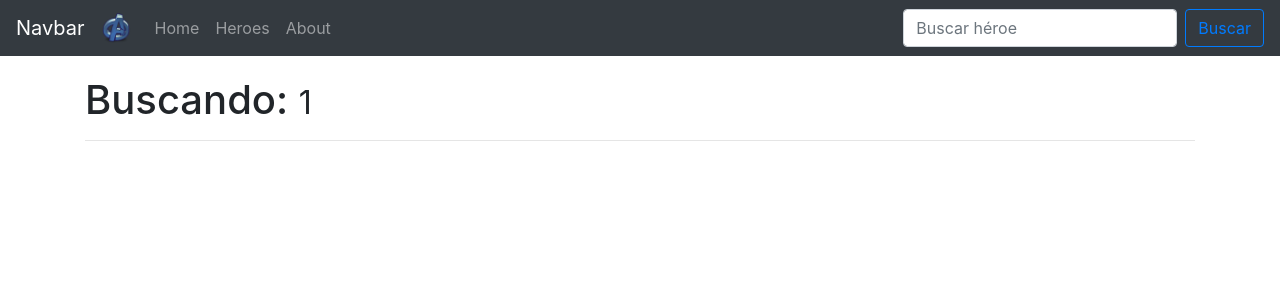
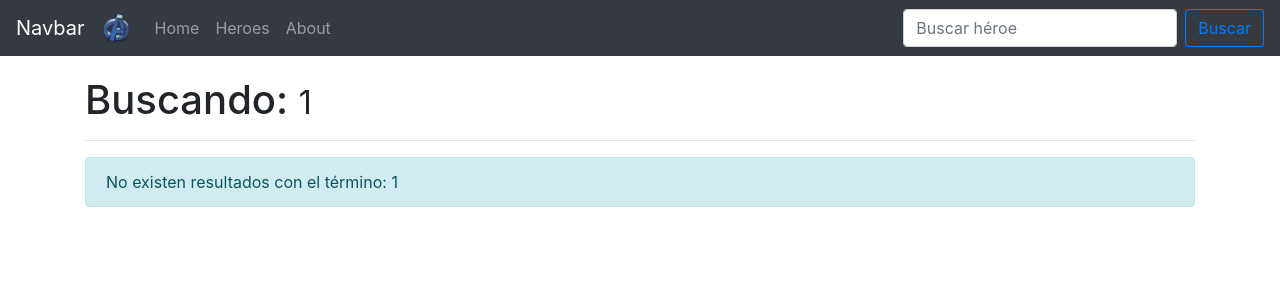
Before and after one commit to devjaime/AngularConceptos, an Angular app in the folder Angular/spa/: page /buscar/1 in a window 1280 px wide. Shown: the top 300 px of the page. Built offline with nearby package versions, Linux system fonts and the light colour scheme.

Commit message:
cuando no existen resultados

```diff
--- a/Angular/spa/src/app/components/buscador/buscador.component.html
+++ b/Angular/spa/src/app/components/buscador/buscador.component.html
@@ -1,5 +1,12 @@
 <h1>Buscando: <small>{{ termino }} </small></h1>
 <hr>
+<div class="row animated shake" *ngIf="heroes.length == 0">
+    <div class="col-md-12 animated shake">
+        <div class="alert alert-info" role="alert">
+            No existen resultados con el término: {{ termino }}
+        </div>
+    </div>
+</div>
 <div class="card-columns">
     <div class="card animated pulse" *ngFor="let heroe of heroes; let i = index">
         <img [src]="heroe.img" class="card-img-top" [alt]="heroe.nombre">
```
